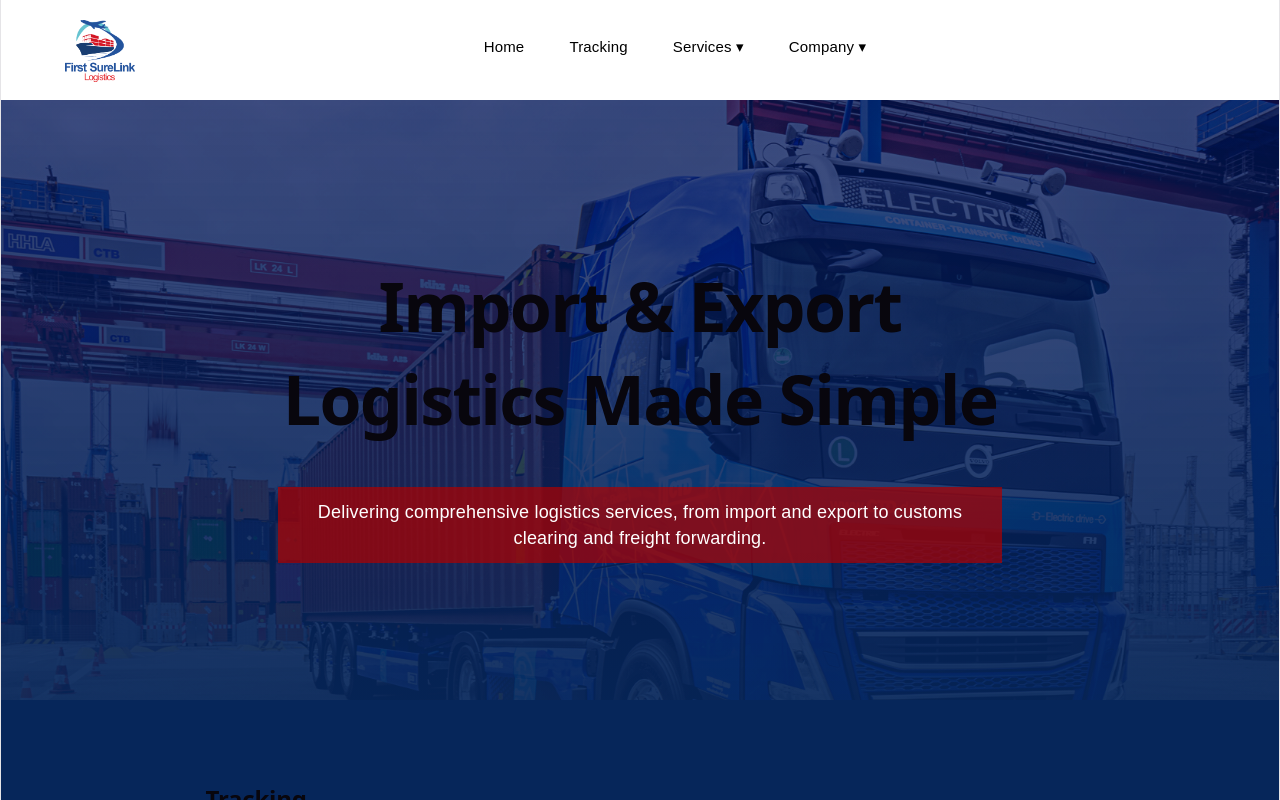
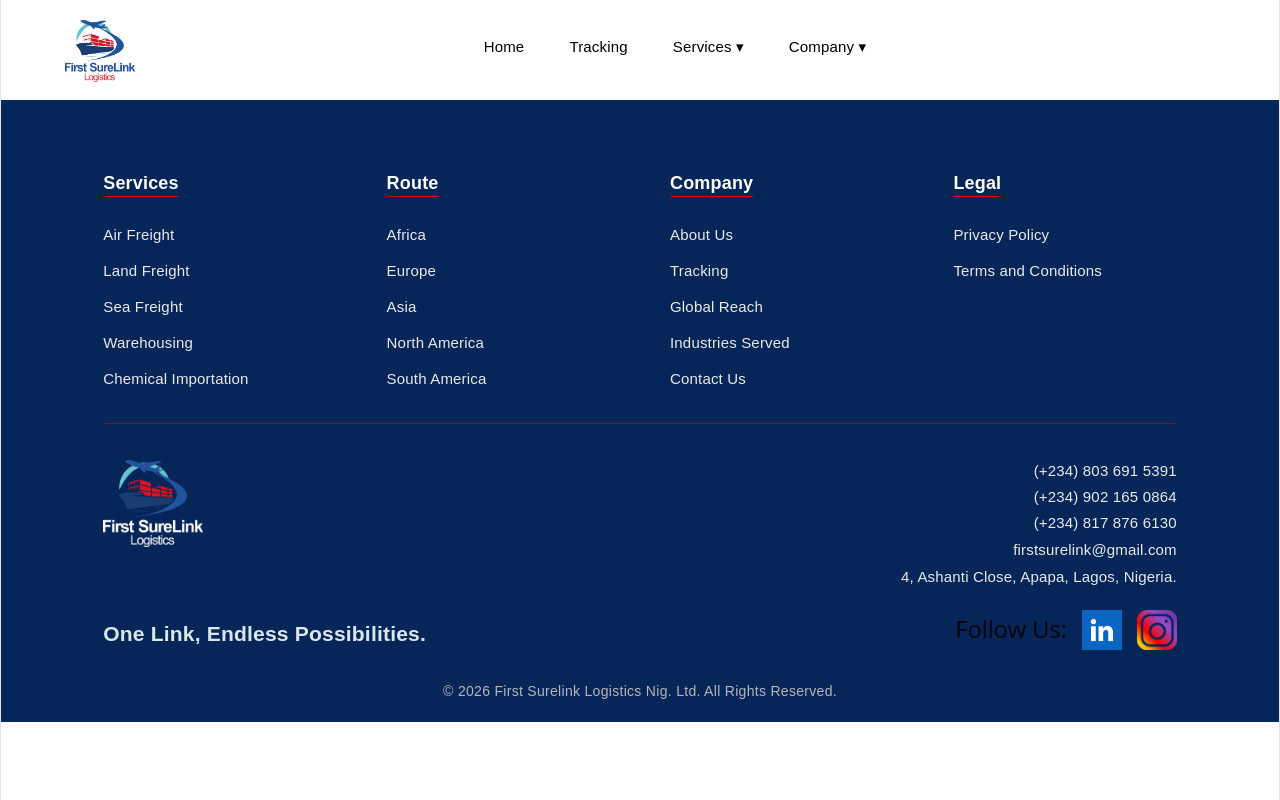
Before and after one commit to Creativeklvn/First-Surelink-Logistics, a React (Vite) app in the folder first-surelink-logistics/: page / in a window 1280 px wide. Shown: the top 800 px of the page. Built offline with nearby package versions, Linux system fonts and the light colour scheme.

Commit message:
animation

```diff
--- a/first-surelink-logistics/src/App.jsx
+++ b/first-surelink-logistics/src/App.jsx
@@ -39,7 +39,7 @@
       <Header />
       <Routes>
 
-        <Route path="/" element={<Home />} />
+        <Route path="/home" element={<Home />} />
         <Route path="/sea-freight" element={<SeaFreight />} />
         <Route path="/air-freight" element={<AirFreight />} />
         <Route path="/land-freight" element={<LandFreight />} />
@@ -64,7 +64,7 @@
 
 
 
-        <Route path="/Home" element={<Home />} />
+        <Route path="/home" element={<Home />} />
          </Routes>
 <Footer />
 
```
